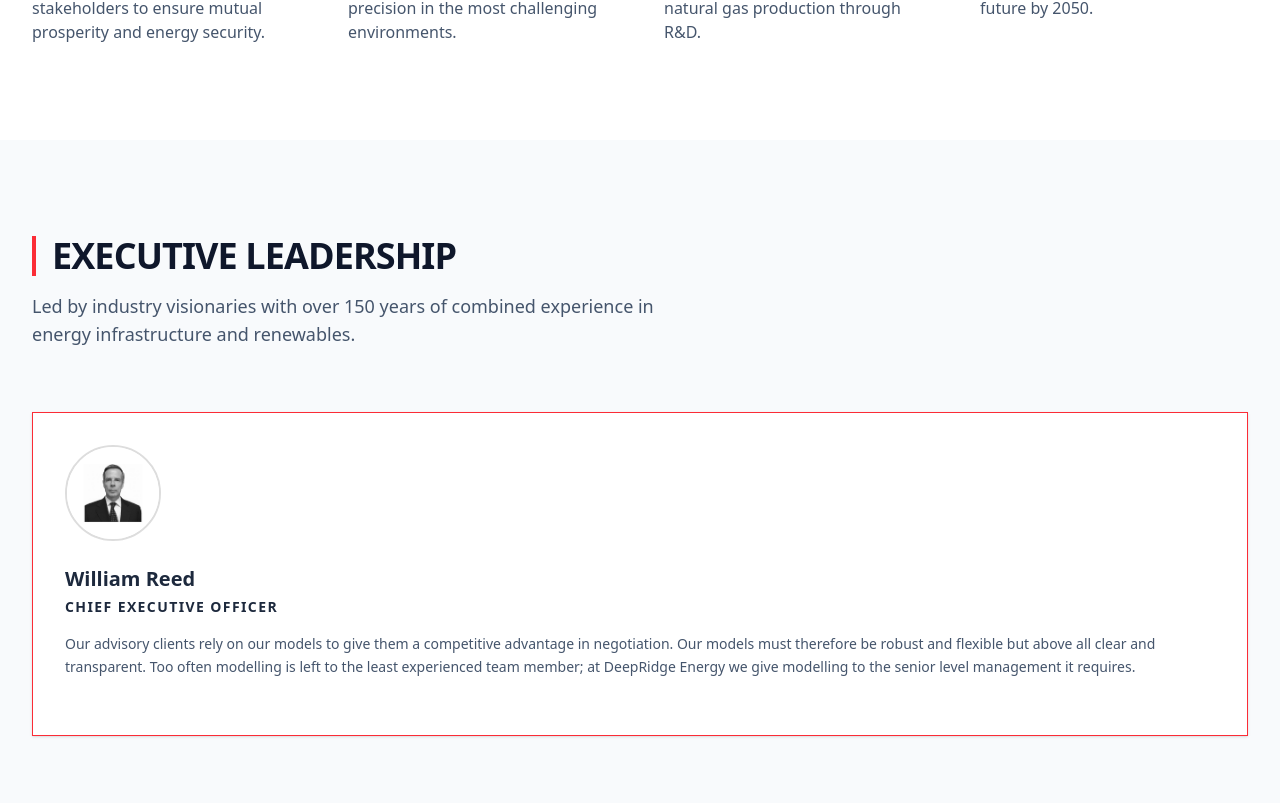
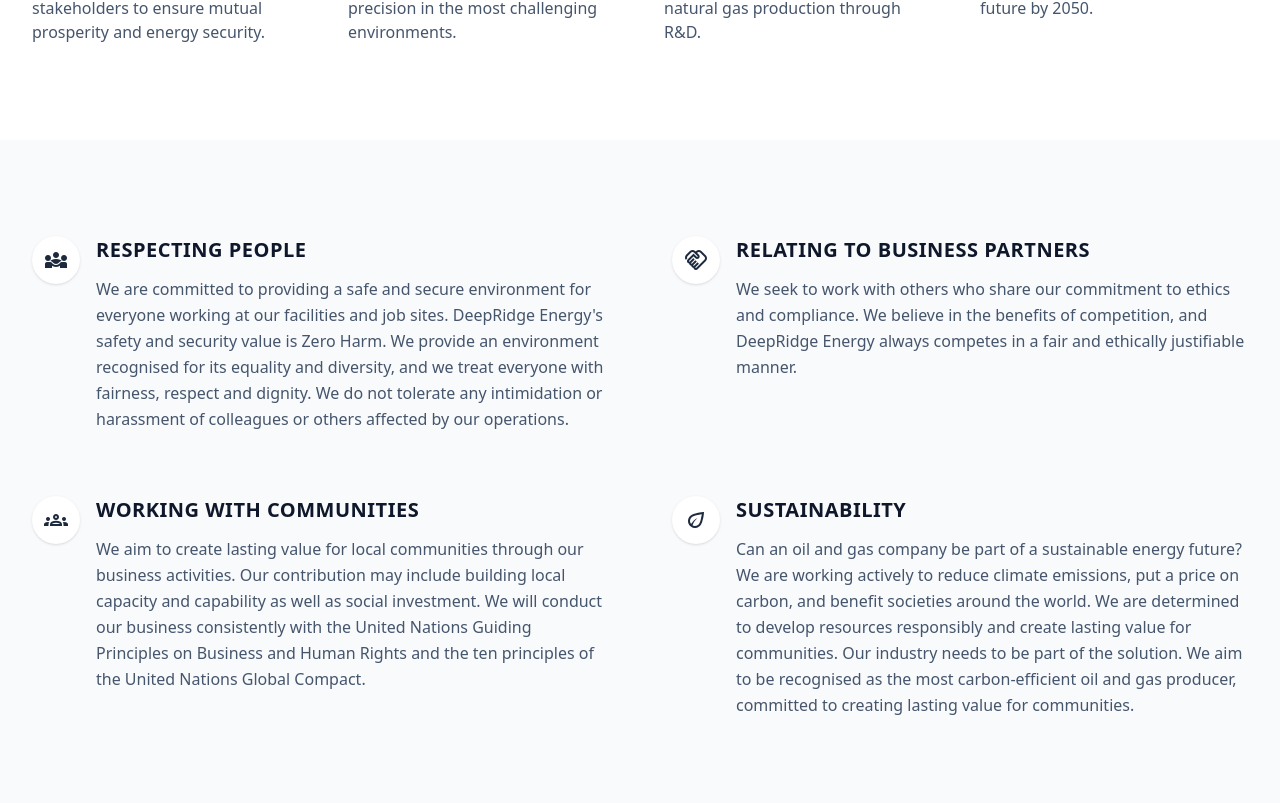
Before and after one commit to jonasoisin/deepridge1, a Next.js app: page /about in a window 1280 px wide. Shown: the part 1037-1840 px from the top of the page. Built offline with nearby package versions, Linux system fonts and the light colour scheme.

Commit message:
Add commitments section to About page

```diff
--- a/src/app/about/page.tsx
+++ b/src/app/about/page.tsx
@@ -2,6 +2,7 @@
 import { Values } from "@/components/about/Values";
 import { Leadership } from "@/components/about/Leadership";
 import { DualEnergy } from "@/components/about/DualEnergy";
+import { Commitments } from "@/components/about/Commitments";
 import { SustainabilityReport } from "@/components/about/SustainabilityReport";
 
 export default function AboutPage() {
@@ -9,6 +10,7 @@
         <main className="bg-background-light text-slate-800 transition-colors duration-200">
             <AboutHero />
             <Values />
+            <Commitments />
             <Leadership />
             <DualEnergy />
             <SustainabilityReport />
--- /dev/null
+++ b/src/components/about/Commitments.tsx
@@ -0,0 +1,69 @@
+export function Commitments() {
+    return (
+        <section className="py-24 bg-slate-50">
+            <div className="max-w-7xl mx-auto px-4 sm:px-6 lg:px-8">
+                <div className="grid grid-cols-1 md:grid-cols-2 gap-12 lg:gap-16">
+                    {/* Respecting People */}
+                    <div className="space-y-6">
+                        <div className="flex items-start gap-4">
+                            <div className="w-12 h-12 flex-shrink-0 flex items-center justify-center rounded-full bg-white shadow-sm text-primary">
+                                <span className="material-icons-outlined">diversity_3</span>
+                            </div>
+                            <div>
+                                <h3 className="font-display font-bold text-xl uppercase tracking-wide mb-3 text-slate-900">Respecting People</h3>
+                                <p className="text-slate-600 leading-relaxed">
+                                    We are committed to providing a safe and secure environment for everyone working at our facilities and job sites. DeepRidge Energy's safety and security value is Zero Harm. We provide an environment recognised for its equality and diversity, and we treat everyone with fairness, respect and dignity. We do not tolerate any intimidation or harassment of colleagues or others affected by our operations.
+                                </p>
+                            </div>
+                        </div>
+                    </div>
+
+                    {/* Relating to Business Partners */}
+                    <div className="space-y-6">
+                        <div className="flex items-start gap-4">
+                            <div className="w-12 h-12 flex-shrink-0 flex items-center justify-center rounded-full bg-white shadow-sm text-primary">
+                                <span className="material-icons-outlined">handshake</span>
+                            </div>
+                            <div>
+                                <h3 className="font-display font-bold text-xl uppercase tracking-wide mb-3 text-slate-900">Relating to Business Partners</h3>
+                                <p className="text-slate-600 leading-relaxed">
+                                    We seek to work with others who share our commitment to ethics and compliance. We believe in the benefits of competition, and DeepRidge Energy always competes in a fair and ethically justifiable manner.
+                                </p>
+                            </div>
+                        </div>
+                    </div>
+
+                    {/* Working with Communities */}
+                    <div className="space-y-6">
+                        <div className="flex items-start gap-4">
+                            <div className="w-12 h-12 flex-shrink-0 flex items-center justify-center rounded-full bg-white shadow-sm text-primary">
+                                <span className="material-icons-outlined">groups</span>
+                            </div>
+                            <div>
+                                <h3 className="font-display font-bold text-xl uppercase tracking-wide mb-3 text-slate-900">Working with Communities</h3>
+                                <p className="text-slate-600 leading-relaxed">
+                                    We aim to create lasting value for local communities through our business activities. Our contribution may include building local capacity and capability as well as social investment. We will conduct our business consistently with the United Nations Guiding Principles on Business and Human Rights and the ten principles of the United Nations Global Compact.
+                                </p>
+                            </div>
+                        </div>
+                    </div>
+
+                    {/* Sustainability */}
+                    <div className="space-y-6">
+                        <div className="flex items-start gap-4">
+                            <div className="w-12 h-12 flex-shrink-0 flex items-center justify-center rounded-full bg-white shadow-sm text-primary">
+                                <span className="material-icons-outlined">eco</span>
+                            </div>
+                            <div>
+                                <h3 className="font-display font-bold text-xl uppercase tracking-wide mb-3 text-slate-900">Sustainability</h3>
+                                <p className="text-slate-600 leading-relaxed">
+                                    Can an oil and gas company be part of a sustainable energy future? We are working actively to reduce climate emissions, put a price on carbon, and benefit societies around the world. We are determined to develop resources responsibly and create lasting value for communities. Our industry needs to be part of the solution. We aim to be recognised as the most carbon-efficient oil and gas producer, committed to creating lasting value for communities.
+                                </p>
+                            </div>
+                        </div>
+                    </div>
+                </div>
+            </div>
+        </section>
+    );
+}
```
